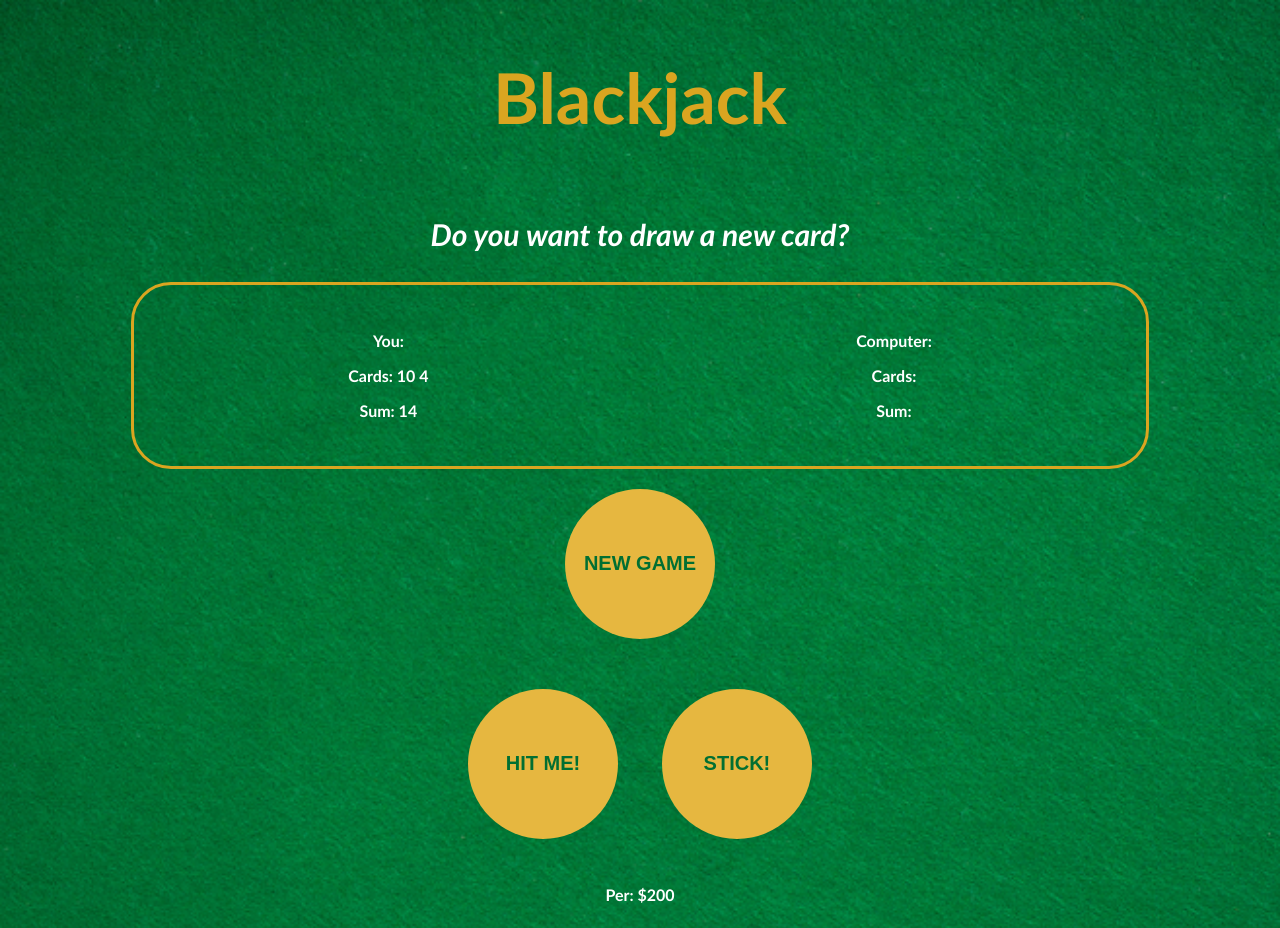
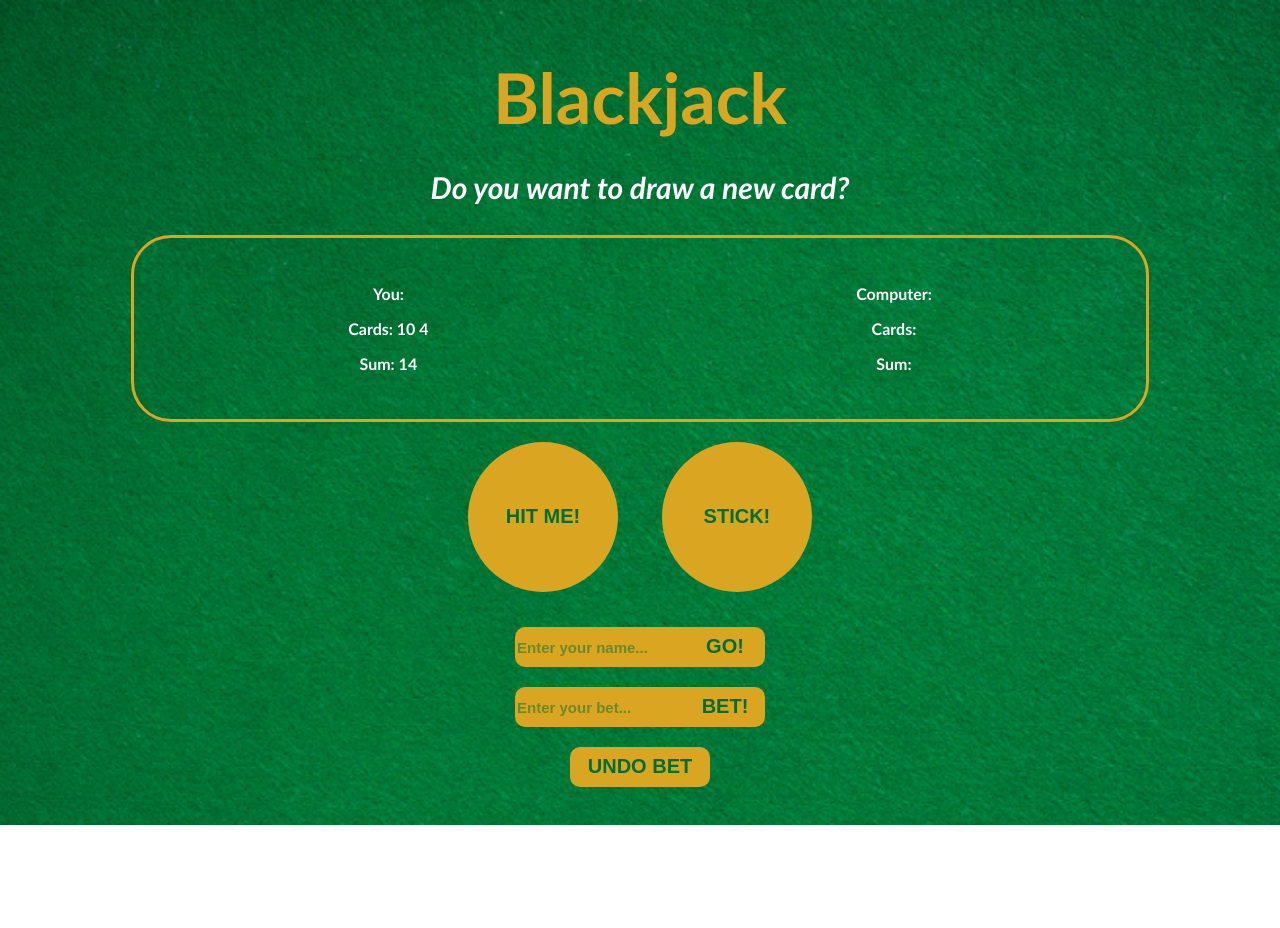
Before and after one commit to CactusKing136/Blackjack-Game, a plain HTML site: page index.html in a window 1280 px wide. Both pictures are taken after a click on the button "NEW GAME". After the commit the page ends 825 px from the top, so only its background shows below. Drawn offline with Linux system fonts and the light colour scheme.

Commit message:
Lots of changes

```diff
--- a/index.html
+++ b/index.html
@@ -21,12 +21,34 @@
         </div>
 
         <div class="buttons">
-            <div><button onclick="startGame()">NEW GAME</button></div>
-            <button onclick="newCard()">HIT ME!</button>
-            <button class="stick-btn">STICK!</button>
+            <div class="new-game-btn">
+                <button class="game-button" onclick="startGame()">NEW GAME</button>
+            </div>
+            <div class="game-buttons">
+            </div>
         </div>
 
-        <p id="player-el"></p>
+        <div class="name-input-div">
+            <input type="text" class="name-input" placeholder="Enter your name...">
+            <button class="name-input-btn">GO!</button>
+        </div>
+
+        <div class="name-input-div">
+            <input type="text" class="bet-input" placeholder="Enter your bet...">
+            <button class="bet-input-btn">BET!</button>
+        </div>
+
+        <div class="undo-div"><button class="undo-bet">UNDO BET</button></div>
+
+        <div class="player-info">
+            <div class="name-credits-div">
+                <p class="name-credits"></p>
+            </div>
+            <p class="bet"></p>
+        </div>
+
+
+
         <script src="script.js"></script>
     </body>
 </html>
--- a/script.js
+++ b/script.js
@@ -1,6 +1,6 @@
 let player = {
-    name: "Per",
-    chips: 200
+    name: "",
+    credits: 200
 }
 
 let cards = []
@@ -9,6 +9,7 @@ let compSum = 0
 let hasBlackJack = false
 let isAlive = false
 let message = ""
+let creditsBet = 0
 let messageEl = document.getElementById("message-el")
 let sumEl = document.getElementById("sum-el")
 let cardsEl = document.getElementById("cards-el")
@@ -16,8 +17,17 @@ let playerEl = document.getElementById("player-el")
 let stickEl = document.querySelector(".stick-btn")
 let compSumEl = document.getElementById("comp-sum-el")
 let compCardsEl = document.getElementById("comp-cards-el")
-
-playerEl.textContent = player.name + ": $" + player.chips
+let nameBtnEl = document.querySelector(".name-input-btn")
+let nameInputEl = document.querySelector(".name-input")
+let nameCreditsEl = document.querySelector(".name-credits")
+let newGameBtnEl = document.querySelector(".new-game-btn")
+let gameButtonsEl = document.querySelector(".game-buttons")
+let betButtonEl = document.querySelector(".bet-input-btn")
+let betInputEl = document.querySelector(".bet-input")
+let betEl = document.querySelector(".bet")
+let creditsEl = document.querySelector(".credits")
+let nameInputDiv = document.querySelector(".name-input-div")
+let undoBtnEl = document.querySelector(".undo-bet")
 
 function getRandomCard() {
     let randomNumber = Math.floor( Math.random()*13 ) + 1
@@ -32,6 +42,7 @@ function getRandomCard() {
 
 function startGame() {
     isAlive = true
+    hasBlackJack = false
     let firstCard = getRandomCard()
     let secondCard = getRandomCard()
     cards = [firstCard, secondCard]
@@ -55,7 +66,17 @@ function renderGame() {
         message = "You're out of the game!"
         isAlive = false
     }
+
     messageEl.textContent = message
+
+    gameButtonsEl.innerHTML = `<button class="game-button hit-me-btn" onclick="newCard()">HIT ME!</button>
+    <button class="game-button stick-btn" class="stick-btn">STICK!</button>`
+
+    if (isAlive === false || hasBlackJack === true) {
+        gameButtonsEl.innerHTML = ""
+        newGameBtnEl.innerHTML = `<button class="game-button" onclick="startGame()">NEW GAME</button>`
+
+    }
 }
 
 
@@ -67,3 +88,32 @@ function newCard() {
         renderGame()
     }
 }
+
+nameBtnEl.addEventListener("click", () => {
+    if (nameInputEl.value != "") {
+        player.name = nameInputEl.value
+        nameCreditsEl.textContent = `${player.name}: £${player.credits}`
+        nameInputEl.value = ""
+    }
+})
+
+newGameBtnEl.addEventListener("click", () => {
+    newGameBtnEl.innerHTML = ""
+})
+
+betButtonEl.addEventListener("click", () => {
+    if (betInputEl.value != "") {
+        creditsBet += parseInt(betInputEl.value)
+        betEl.textContent = `Bet: £${creditsBet}`
+        player.credits -= parseInt(betInputEl.value)
+        betInputEl.value = ""
+        nameCreditsEl.textContent = `${player.name}: £${player.credits}`
+    }
+})
+
+undoBtnEl.addEventListener("click", () => {
+    player.credits += creditsBet
+    creditsBet = 0
+    betEl.textContent = `Bet: £${creditsBet}`
+    nameCreditsEl.textContent = `${player.name}: £${player.credits}`
+})
--- a/styles.css
+++ b/styles.css
@@ -14,6 +14,7 @@ body {
 h1 {
     color: goldenrod;
     font-size: 70px;
+    margin-bottom: 0;
 }
 
 #message-el {
@@ -21,22 +22,29 @@ h1 {
     font-size: 30px;
 }
 
-button {
+.game-button {
     color: #016f32;
     width: 150px;
-    background: rgb(230, 183, 64);
+    background: goldenrod;
     height: 150px;
     width: 150px;
     font-weight: bold;
     border: none;
     border-radius: 50%;
     margin: 20px;
-    margin-bottom: 30px;
+    margin-bottom: 15px;
     font-size: 20px;
+    transition: ease-in-out;
+    transition-duration: 0.1s;
 }
 
-button:hover {
+.game-button:hover {
     cursor: pointer;
+    font-size: 23px;
+}
+
+.game-button:active {
+    font-size: 20px;
 }
 
 .players {
@@ -48,3 +56,87 @@ button:hover {
     padding: 30px 0;
     border-radius: 40px;
 }
+
+.player-info {
+    display: flex;
+    justify-content: space-around;
+    width: 300px;
+}
+
+.name-input, .bet-input {
+    background-color: goldenrod;
+    width: 200px;
+    height: 40px;
+    font-size: 20px;
+    border: none;
+    border-radius: 10px;
+    margin-top: 20px
+}
+
+.name-input-div {
+    display: flex;
+}
+
+.name-credits, .credits, .bet{
+    margin-bottom: 0;
+    font-size: 30px;
+}
+
+.name-input-btn, .bet-input-btn{
+    height: 40px;
+    width: 80px;
+    background-color: goldenrod;
+    border-radius: 10px;
+    border: none;
+    margin-left: -30px;
+    font-size: 20px;
+    font-weight: 800;
+    color: #016f32;
+    transition: ease-in-out;
+    transition-duration: 0.1s;
+    margin-top: 20px;
+}
+
+.name-input-btn:hover, .bet-input-btn:hover, .undo-bet:hover {
+    cursor: pointer;
+    font-size: 23px;
+}
+
+.name-input-btn:active, .bet-input-btn:active, .undo-bet:active {
+    font-size: 20px;
+}
+
+::placeholder {
+    color: #016f32;
+    opacity: 0.5;
+    font-weight: 800;
+    font-size: 15px;
+}
+
+.name-credits {
+    display: flex;
+    margin-right: 10px;
+    justify-content: space-between;
+}
+
+.undo-bet {
+    height: 40px;
+    width: 140px;
+    background-color: goldenrod;
+    border-radius: 10px;
+    border: none;
+    margin-left: -30px;
+    font-size: 20px;
+    font-weight: 800;
+    color: #016f32;
+    transition: ease-in-out;
+    transition-duration: 0.1s;
+    margin-top: 20px;
+}
+
+.undo-div {
+    display: flex;
+    justify-content: center;
+    align-items: center;
+    margin-left: 30px;
+}
```
